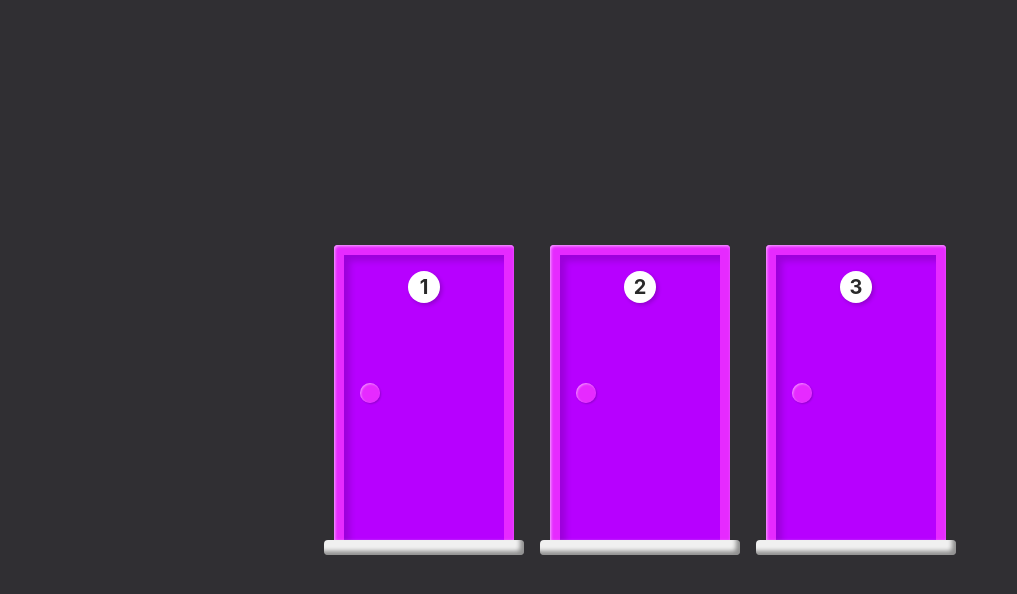
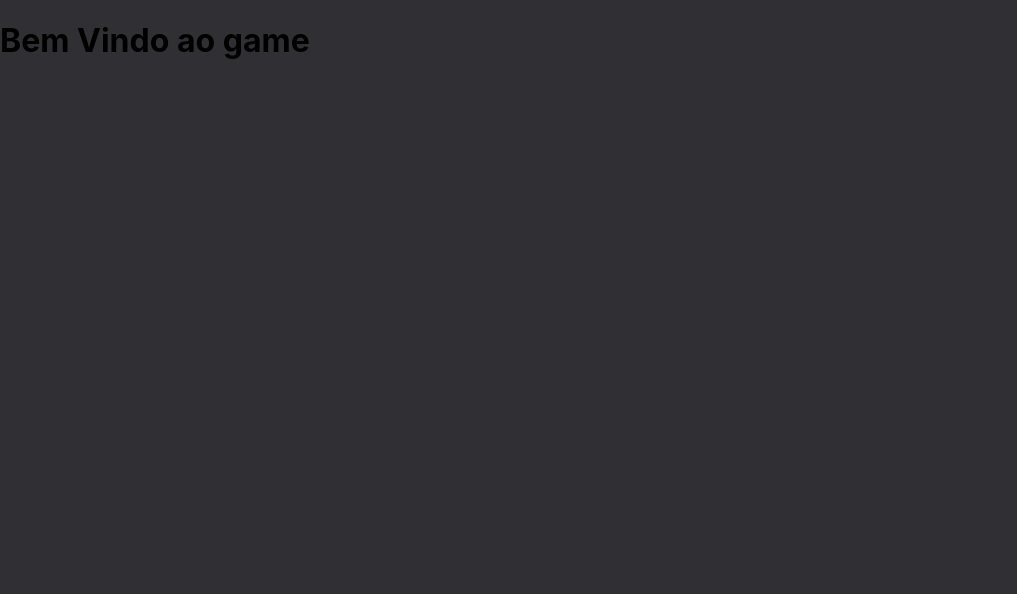
Before and after one commit to calebesg/game-doors, a Next.js app: page / in a window 1280 px wide. Shown: the top 594 px of the page, without its empty margins (0-1017 px from the left). Built offline with nearby package versions, Linux system fonts and the light colour scheme.

Commit message:
created page game

```diff
--- a/src/components/Door.tsx
+++ b/src/components/Door.tsx
@@ -1,5 +1,6 @@
 import DoorModel from "../models/DoorModel";
 import styles from "../styles/components/Door.module.css";
+import Gift from "./Gift";
 
 interface DoorProps {
   value: DoorModel;
@@ -31,7 +32,7 @@ export default function Door({ value: door, onChange }: DoorProps) {
       <div
         className={`${styles.frame} ${doorIsSelected ? styles.selected : ""}`}
       >
-        {door.opened ? null : renderDoor()}
+        {door.opened ? door.hasGift ? <Gift /> : null : renderDoor()}
       </div>
       <div className={styles.floor}></div>
     </div>
--- a/src/pages/index.tsx
+++ b/src/pages/index.tsx
@@ -1,30 +1,7 @@
-import { useState } from "react";
-import Door from "../components/Door";
-import { createDoors, updateDoors } from "../functions/doors";
-import DoorModel from "../models/DoorModel";
-import styles from "../styles/Home.module.css";
-
 export default function Home() {
-  const [doors, setDoors] = useState(createDoors(3, 2));
-
-  const renderDoors = function () {
-    return doors.map((door) => {
-      return (
-        <Door
-          key={door.number}
-          value={door}
-          onChange={(newDoor) => setDoors(updateDoors(doors, newDoor))}
-        />
-      );
-    });
-  };
-
   return (
-    <main
-      className={styles.main}
-      style={{ display: "flex", gap: "1rem", flexDirection: "row" }}
-    >
-      {renderDoors()}
-    </main>
+    <div>
+      <h1>Bem Vindo ao game</h1>
+    </div>
   );
 }
--- a/src/styles/Home.module.css
+++ /dev/null
@@ -1,9 +0,0 @@
-.main {
-  min-height: 100vh;
-  padding: 4rem 0;
-  flex: 1;
-  display: flex;
-  flex-direction: column;
-  justify-content: center;
-  align-items: center;
-}
--- a/src/styles/components/Door.module.css
+++ b/src/styles/components/Door.module.css
@@ -11,6 +11,8 @@
   position: relative;
   width: 90%;
   height: 100%;
+  display: flex;
+  flex-direction: column-reverse;
   border-top-left-radius: 4px;
   border-top-right-radius: 4px;
   border-left: 10px solid rgb(230, 42, 255);
```
Also changed, not shown: src/pages/game/[doors]/[hasgift].tsx (added, +40 -0 lines), src/styles/pages/Game.module.css (added, +35 -0 lines), tsconfig.json (+15 -4 lines), src/components/Gift.tsx (renamed from src/components/Gift.jsx), src/styles/pages/Home.module.css (added).
